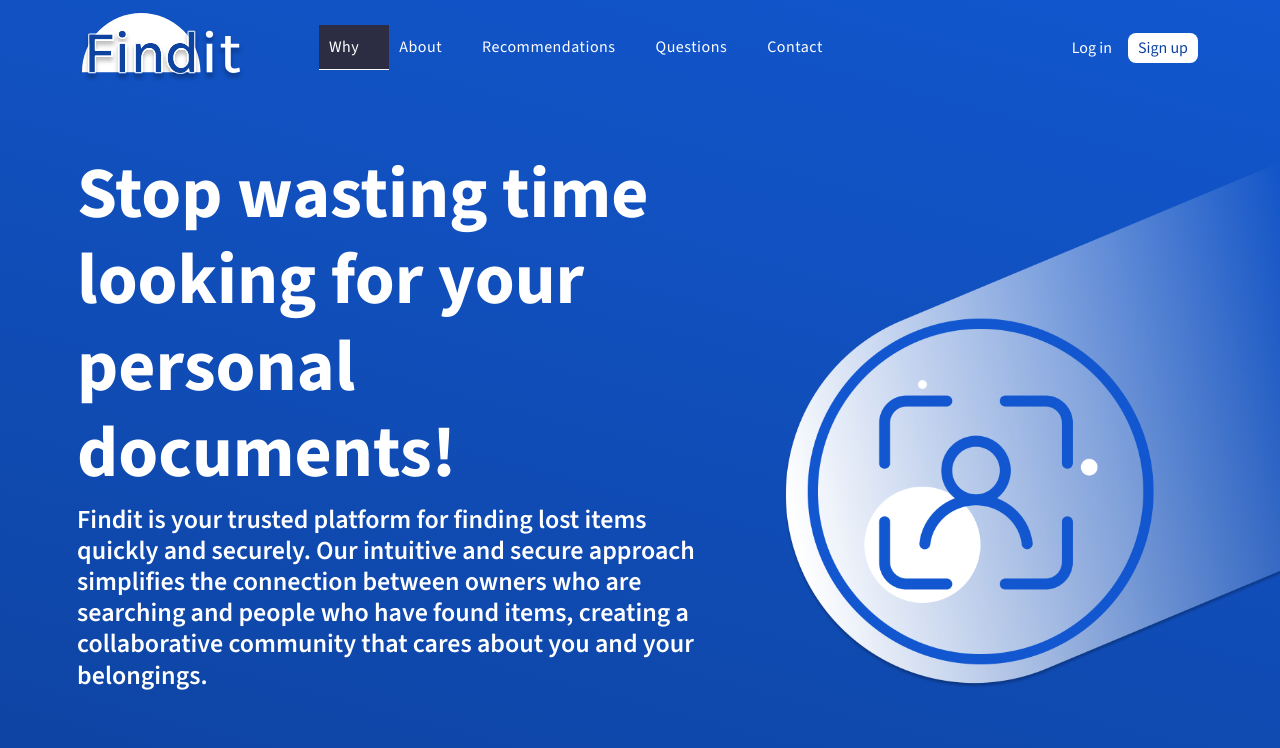
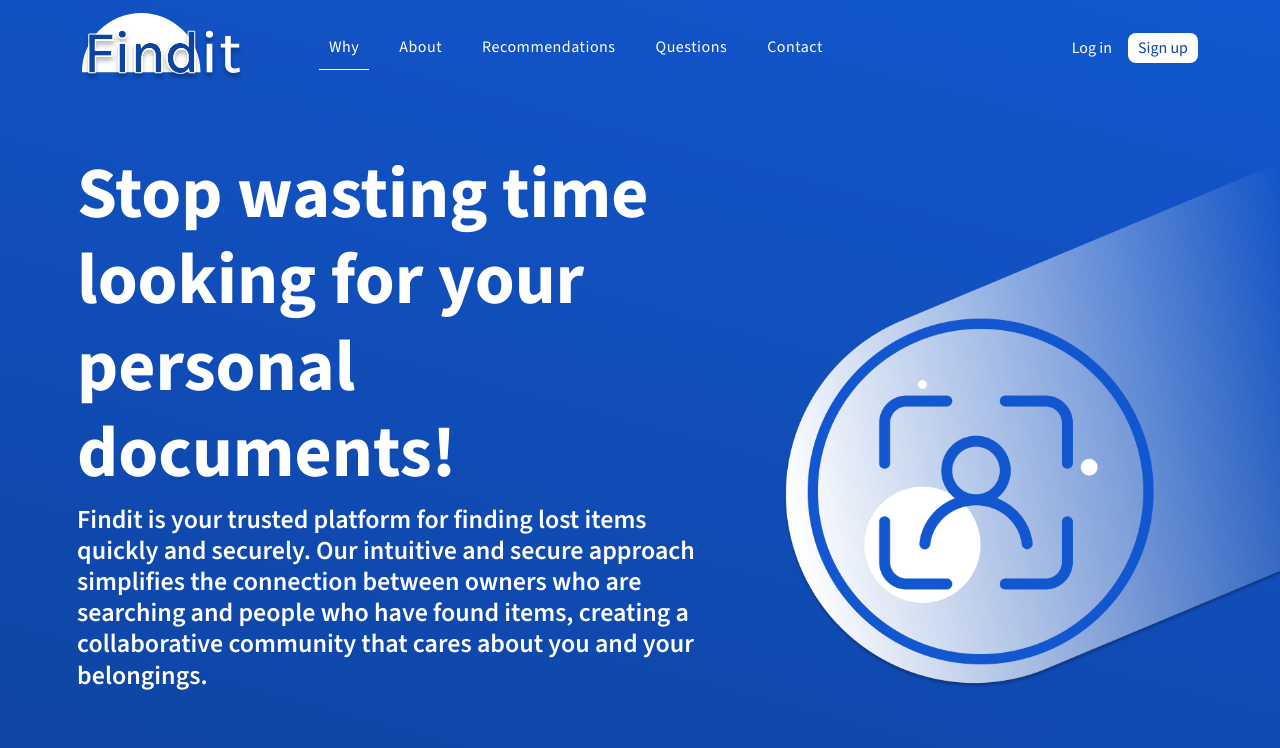
Before and after one commit to Davidevk2/FindIt, a website: page index.html in a window 1280 px wide. Shown: the top 748 px of the page. Drawn offline with nearby package versions, Linux system fonts and the light colour scheme.

Commit message:
nav in landing

```diff
--- a/assets/css/app.css
+++ b/assets/css/app.css
@@ -999,12 +999,6 @@ strong {
   margin: 10px 15px;
 }
 
-.nav-item .active{
-  width: 100%;
-  background-color: rebeccapurple;
-  background-color: var(--section-bg-color);
-}
-
 
 /*---------------------------------------
     SITE FOOTER
```
